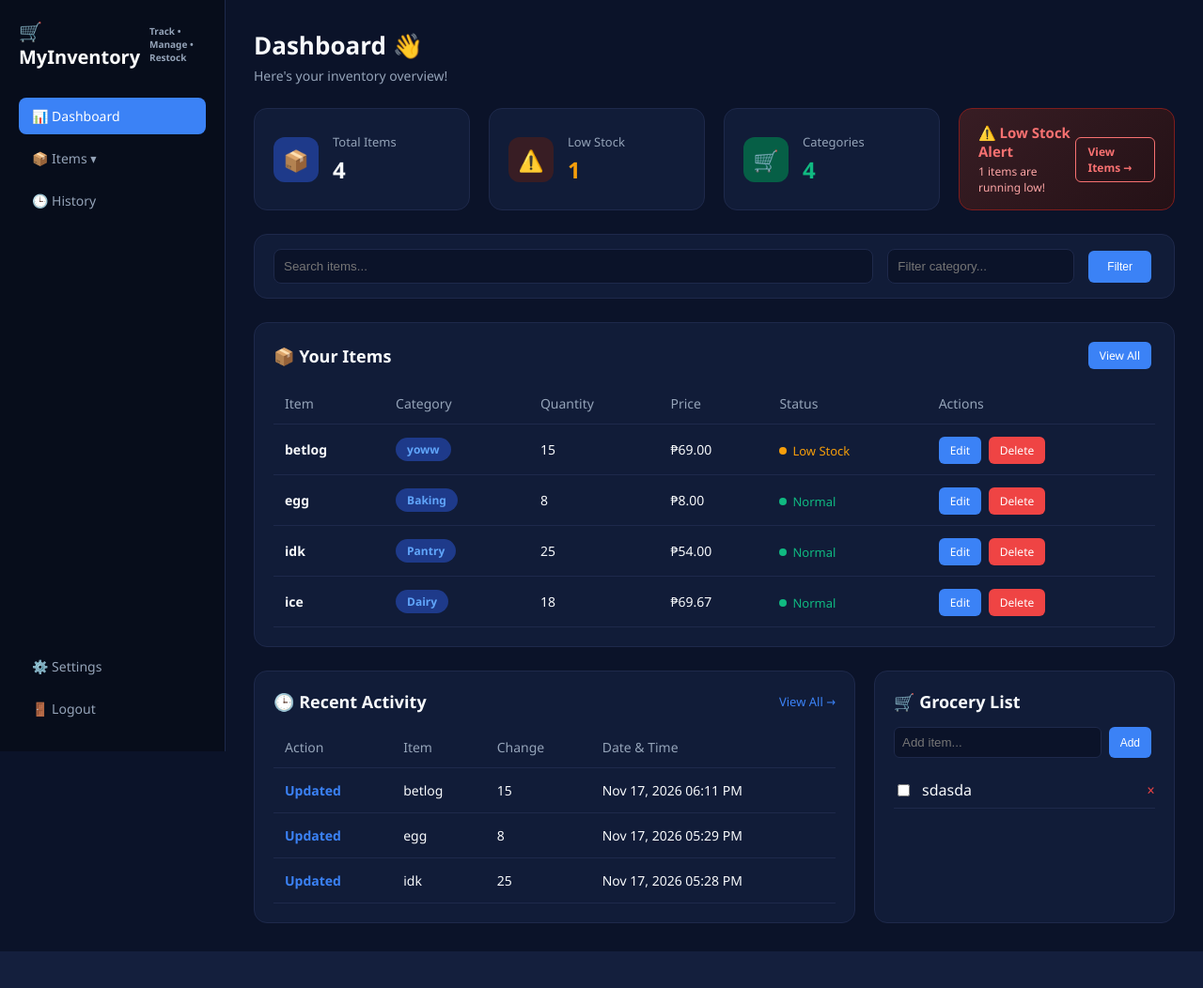
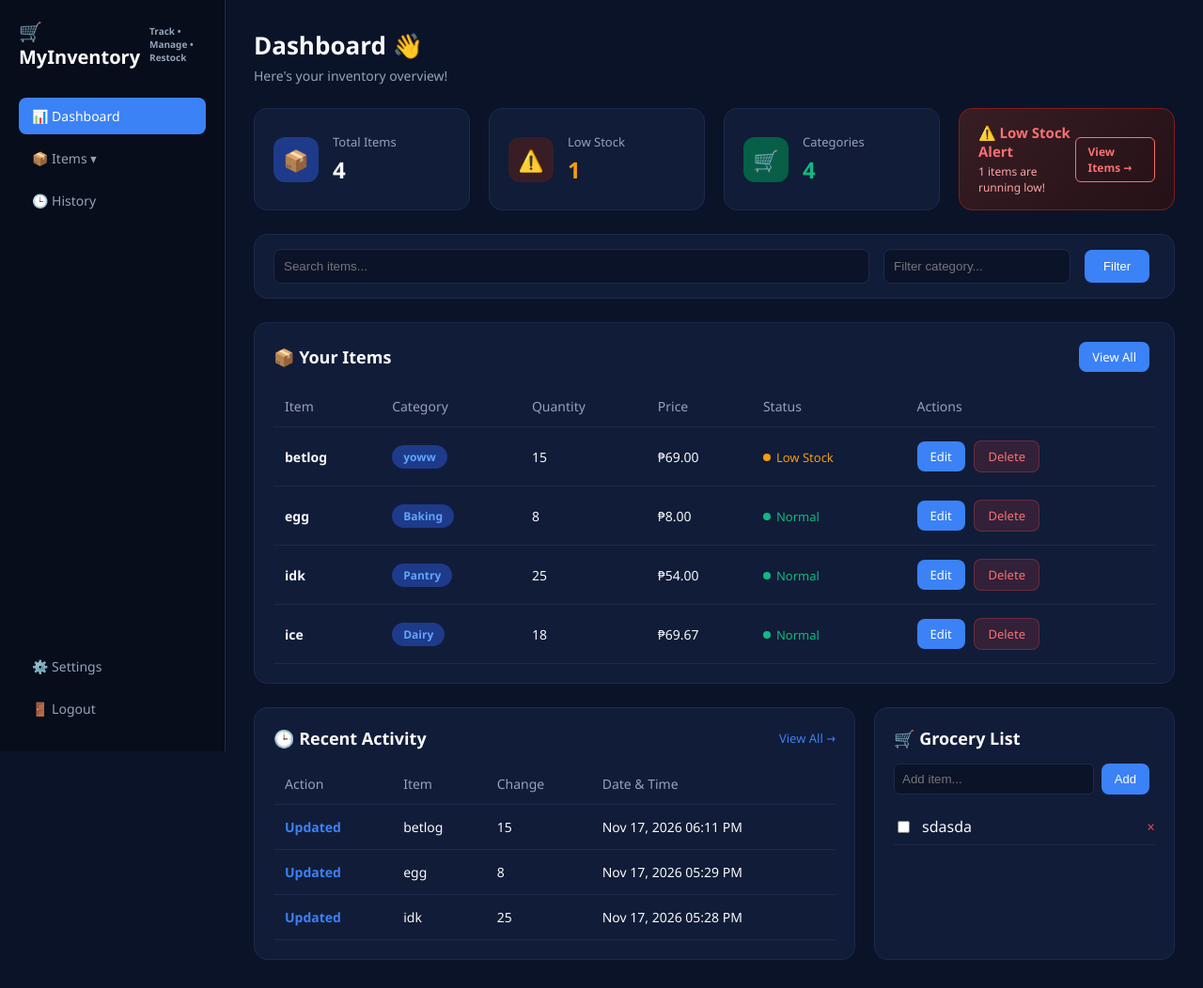
Before and after one commit to gagamjamestyron-code/inventory-cys, a PHP site: page /my_dashboard.php in a window 1280 px wide. Shown: the whole page at 94% size. Before the commit the page ends 1013 px from the top, so only its background shows below. Run offline with PHP 8.4, Linux system fonts and the light colour scheme; data comes from the database, SQL or seed files in the repository.

Commit message:
Update style with mobile fix, buttons, and PH timezone

```diff
--- a/css/style.css
+++ b/css/style.css
@@ -188,18 +188,38 @@ td { padding: 14px 12px; border-bottom: 1px solid var(--border-color); }
 .status-badge.low { color: var(--warning); }
 .status-badge.restock { color: var(--danger); }
 
+/* Modernized Buttons */
 .btn-action {
     background: var(--primary);
     color: #fff;
     border: none;
-    padding: 6px 12px;
-    border-radius: 6px;
+    padding: 7px 14px;
+    border-radius: 8px;
     cursor: pointer;
-    font-size: 12px;
+    font-size: 13px;
+    font-weight: 500;
     text-decoration: none;
-    margin-right: 4px;
+    margin-right: 6px;
+    transition: all 0.2s ease;
+    display: inline-flex;
+    align-items: center;
+    gap: 5px;
 }
-.btn-action.delete { background: var(--danger); }
+.btn-action:hover {
+    opacity: 0.9;
+    transform: translateY(-1px);
+}
+
+.btn-action.delete {
+    background: rgba(239, 68, 68, 0.15);
+    color: #f87171;
+    border: 1px solid rgba(239, 68, 68, 0.3);
+}
+.btn-action.delete:hover {
+    background: var(--danger);
+    color: #fff;
+    border-color: var(--danger);
+}
 
 /* Form Styling */
 .form-card {
@@ -256,6 +276,7 @@ td { padding: 14px 12px; border-bottom: 1px solid var(--border-color); }
     color: #fff;
     border-radius: 6px;
 }
+
 /* --- MOBILE RESPONSIVE FIX --- */
 @media screen and (max-width: 768px) {
     body {
--- a/includes/db.php
+++ b/includes/db.php
@@ -5,6 +5,7 @@ try {
     $dbPath = __DIR__ . '/../database/my_inventory.db';
     $pdo = new PDO('sqlite:' . $dbPath);
     $pdo->setAttribute(PDO::ATTR_ERRMODE, PDO::ERRMODE_EXCEPTION);
+    $pdo->exec("PRAGMA timezone = '+08:00';");
 } catch (PDOException $e) {
     die("Database connection failed: " . $e->getMessage());
 }
```
